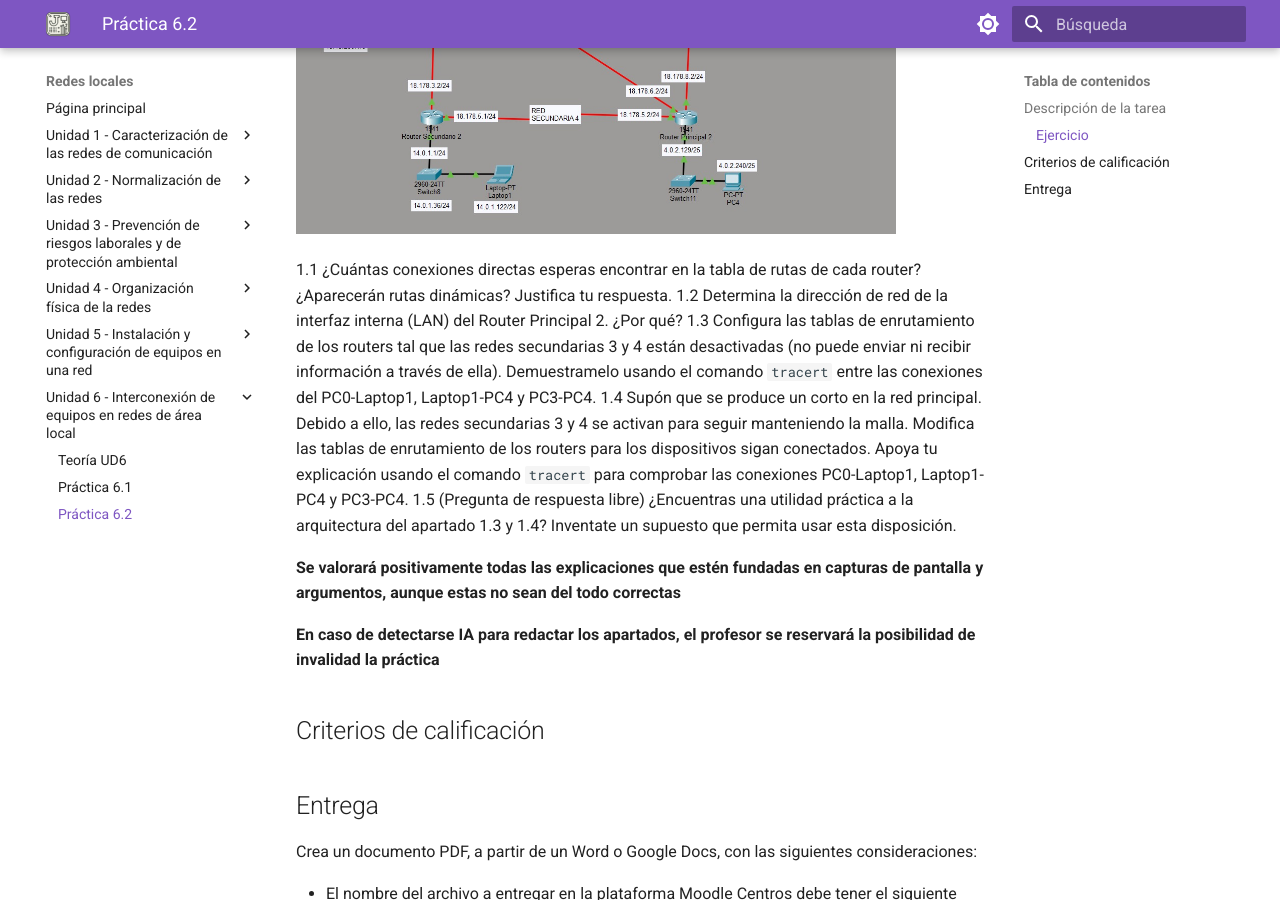
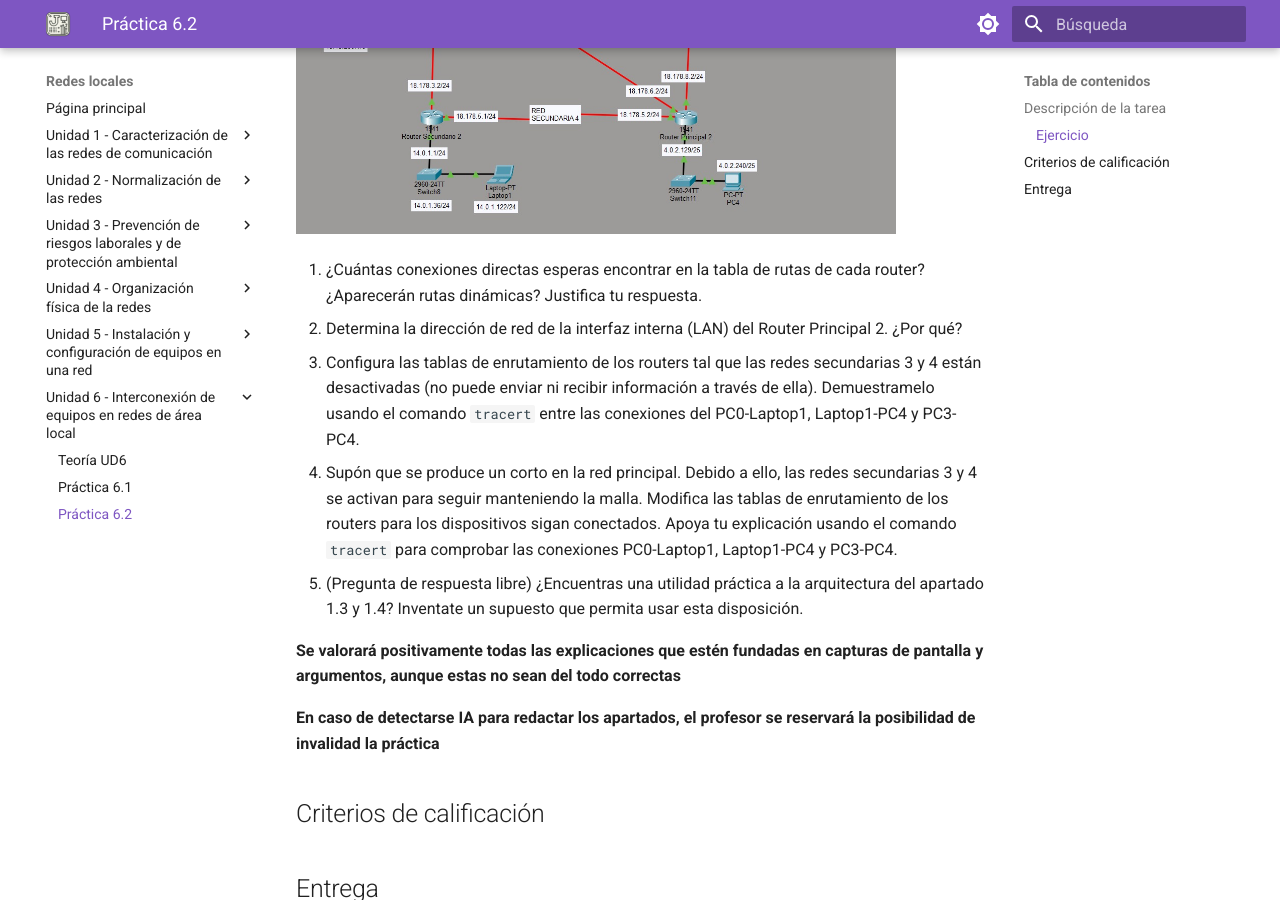
Before and after one commit to Joperpu/rl2526, an MkDocs documentation site: the page built from docs/pr6.2.md, in a window 1280 px wide and 900 px high, scrolled down 463 px. Built offline with MkDocs 1.6.1 and Material for MkDocs 9.7.7, drawn with Linux system fonts in a browser that asks for light colours.

Commit message:
Pr6.2 fix

```diff
--- a/docs/pr6.2.md
+++ b/docs/pr6.2.md
@@ -8,29 +8,17 @@ Considera la siguiente configuración de red.
 
 ![Red](assets/images/ud6/img08.jpeg){ width=600 }
 
-1.1 ¿Cuántas conexiones directas esperas encontrar en la tabla de rutas de cada router? ¿Aparecerán rutas dinámicas? Justifica tu respuesta.
-1.2 Determina la dirección de red de la interfaz interna (LAN) del Router Principal 2. ¿Por qué?
-1.3 Configura las tablas de enrutamiento de los routers tal que las redes secundarias 3 y 4 están desactivadas (no puede enviar ni recibir información a través de ella). Demuestramelo usando el comando `tracert` entre las conexiones del PC0-Laptop1, Laptop1-PC4 y PC3-PC4.
-1.4 Supón que se produce un corto en la red principal. Debido a ello, las redes secundarias 3 y 4 se activan para seguir manteniendo la malla. Modifica las tablas de enrutamiento de los routers para los dispositivos sigan conectados. Apoya tu explicación usando el comando `tracert` para comprobar las conexiones PC0-Laptop1, Laptop1-PC4 y PC3-PC4.
-1.5 (Pregunta de respuesta libre) ¿Encuentras una utilidad práctica a la arquitectura del apartado 1.3 y 1.4? Inventate un supuesto que permita usar esta disposición.
-
-
-
-
-
-
+1. ¿Cuántas conexiones directas esperas encontrar en la tabla de rutas de cada router? ¿Aparecerán rutas dinámicas? Justifica tu respuesta.
+2. Determina la dirección de red de la interfaz interna (LAN) del Router Principal 2. ¿Por qué?
+3. Configura las tablas de enrutamiento de los routers tal que las redes secundarias 3 y 4 están desactivadas (no puede enviar ni recibir información a través de ella). Demuestramelo usando el comando `tracert` entre las conexiones del PC0-Laptop1, Laptop1-PC4 y PC3-PC4.
+4. Supón que se produce un corto en la red principal. Debido a ello, las redes secundarias 3 y 4 se activan para seguir manteniendo la malla. Modifica las tablas de enrutamiento de los routers para los dispositivos sigan conectados. Apoya tu explicación usando el comando `tracert` para comprobar las conexiones PC0-Laptop1, Laptop1-PC4 y PC3-PC4.
+5. (Pregunta de respuesta libre) ¿Encuentras una utilidad práctica a la arquitectura del apartado 1.3 y 1.4? Inventate un supuesto que permita usar esta disposición.
 
 **Se valorará positivamente todas las explicaciones que estén fundadas en capturas de pantalla y argumentos, aunque estas no sean del todo correctas**
 
 **En caso de detectarse IA para redactar los apartados, el profesor se reservará la posibilidad de invalidad la práctica**
 
-
-
-
-
 ## Criterios de calificación
-
-
 
 ## Entrega
 
```
